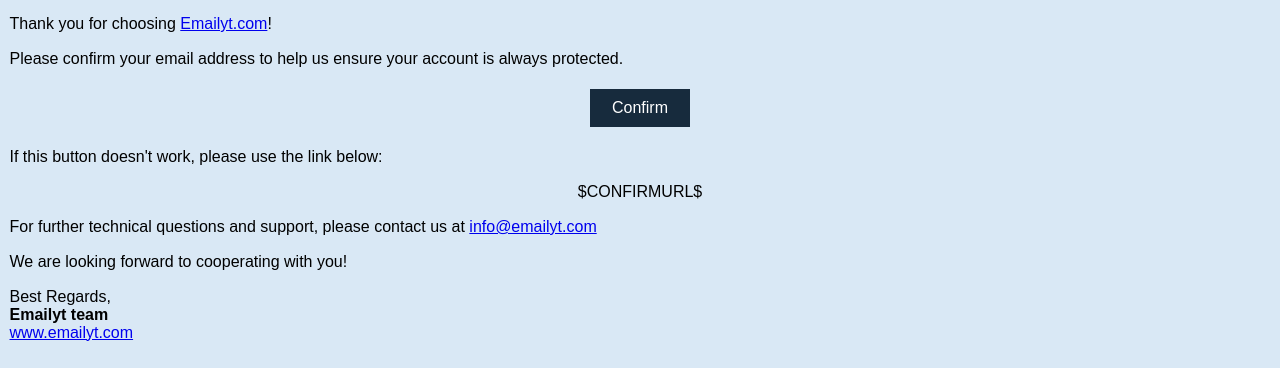
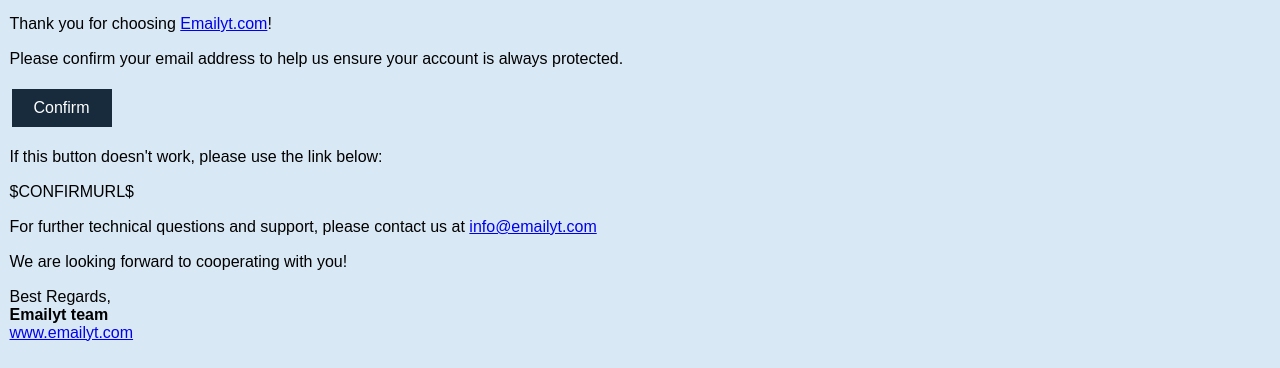
Before and after one commit to naveenalavilli/assets, a plain HTML site: page templates/emailyt/ConfirmEmail.html in a window 1280 px wide. Shown: the part 123-491 px from the top of the page. Drawn offline with Linux system fonts and the light colour scheme.

Commit message:
fixed alignment

```diff
--- a/templates/emailyt/ConfirmEmail.html
+++ b/templates/emailyt/ConfirmEmail.html
@@ -63,7 +63,7 @@
             </td>
         </tr>
         <tr class="spaceUnder">
-            <td style="text-align:center">
+            <td style="margin-left:5%">
                 <a class="button" href="$CONFIRMURL$">Confirm</a>
             </td>
         </tr>
@@ -75,7 +75,7 @@
         </tr>
 
         <tr class="spaceUnder">
-            <td style="text-align:center">
+            <td>
                 $CONFIRMURL$
             </td>
         </tr>
```
